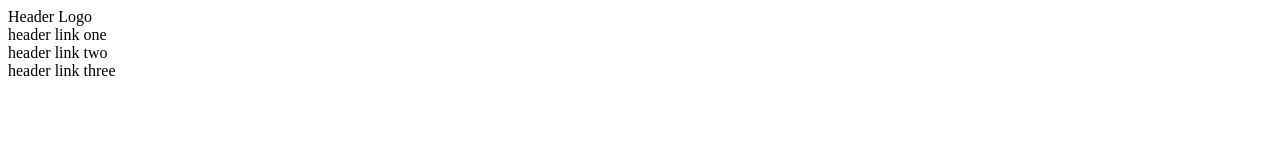
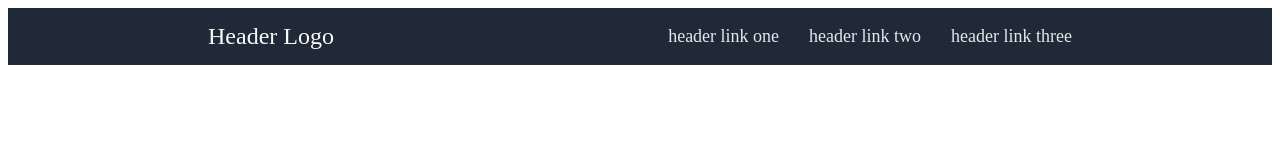
Before and after one commit to SaffetGokcenSen/odin_landing_page_project, a plain HTML site: page index.html in a window 1280 px wide. Drawn offline with Linux system fonts and the light colour scheme.

Commit message:
added styling to the header

```diff
--- a/css/styles.css
+++ b/css/styles.css
@@ -0,0 +1,29 @@
+.page {
+    display: flex;
+    flex-direction: column;
+}
+
+header {
+    background-color: #1F2937;
+    display: flex;
+    align-items: center;
+    padding-left: 200px;
+    padding-right: 200px;
+    padding-top: 15px;
+    padding-bottom: 15px;
+    gap: 30px;
+}
+
+.header-logo {
+    font-size: 24px;
+    color: #F9FAF8;
+}
+
+.push-right {
+    margin-left: auto;
+}
+
+.header-links {
+    font-size: 18px;
+    color: #E5E7EB;
+}
--- a/index.html
+++ b/index.html
@@ -6,11 +6,13 @@
         <link rel="stylesheet" href="css/styles.css">
     </head>
     <body>
-        <header>
-            <div class="header-logo">Header Logo</div>
-            <div class="header-links">header link one</div>
-            <div class="header-links">header link two</div>
-            <div class="header-links">header link three</div>
-        </header>
+        <div class="page">
+            <header>
+                <div class="header-logo">Header Logo</div>
+                <div class="header-links push-right">header link one</div>
+                <div class="header-links">header link two</div>
+                <div class="header-links">header link three</div>
+            </header>
+        </div>
     </body>
 </html>
```
